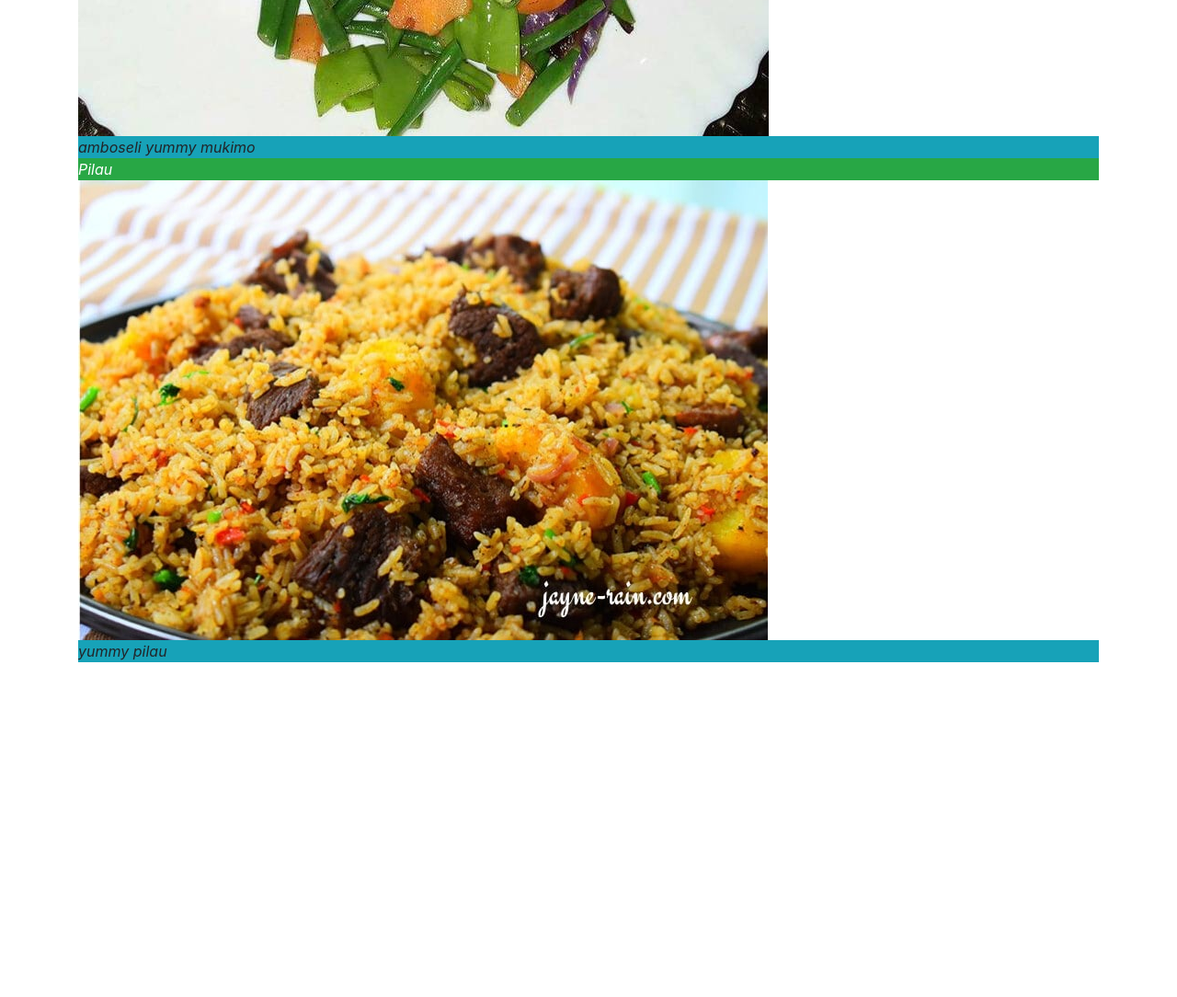
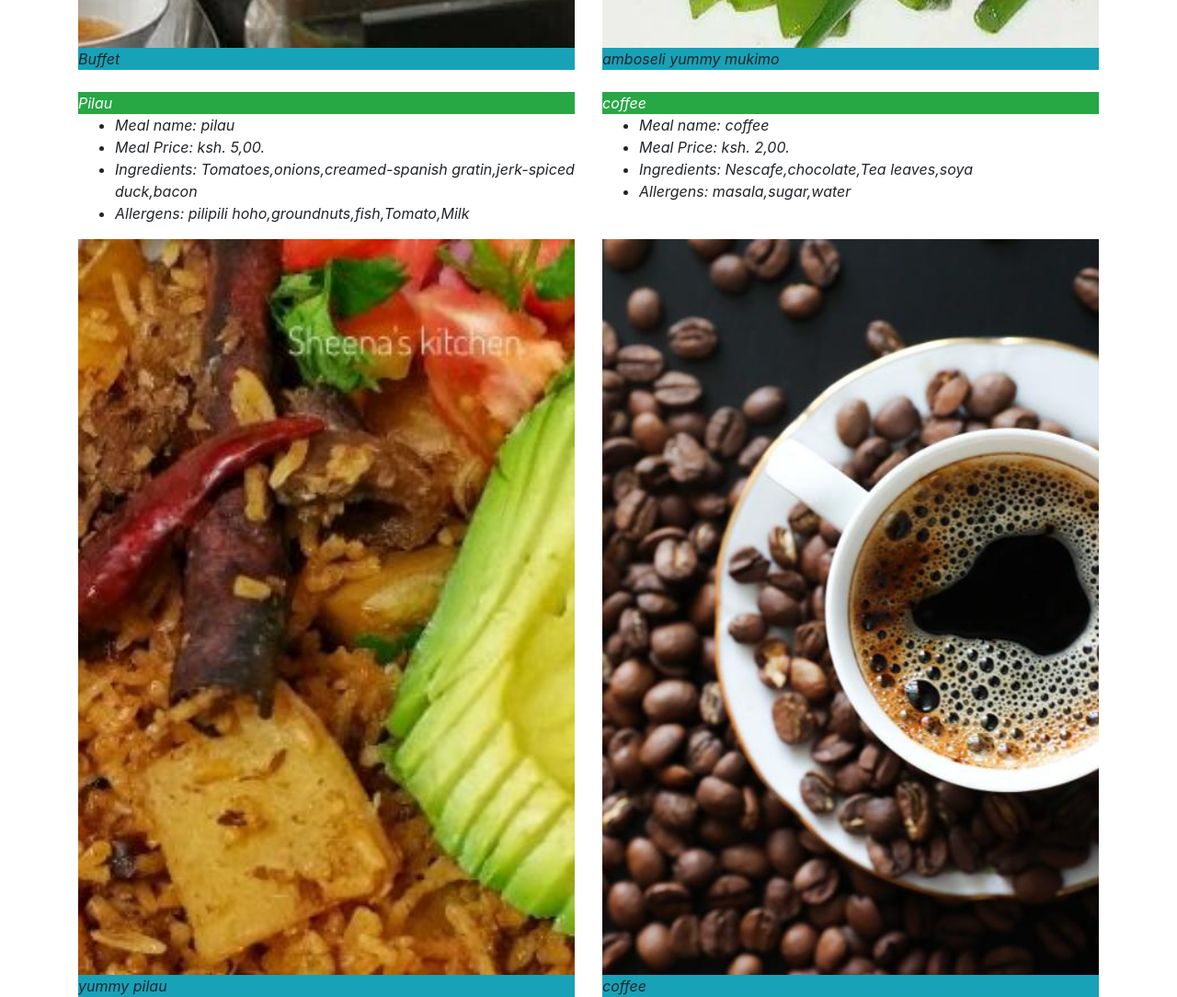
Before and after one commit to Felixatika/amboseli-catering-co, a plain HTML site: page index.html in a window 1280 px wide. Shown: the part 1260-2344 px from the top of the page at 92% size. Before the commit the page ends 1980 px from the top, so only its background shows below. Drawn offline with Linux system fonts and the light colour scheme.

Commit message:
add responsive and better images

```diff
--- a/css/styles.css
+++ b/css/styles.css
@@ -1,5 +1,6 @@
-.img {
+img {
   object-fit: cover;
-  width: 50px;
-  height: 100px;
+  width: 100%;
+  height: 100vh;
+  display: block;
 }
--- a/index.html
+++ b/index.html
@@ -12,31 +12,75 @@
          <p><em>Here your stomach is our priority..<em></em></p>
       </div>
       <p class="bg-danger">Here its a criminal offence to compromise on quality!Take a look at the various foods we offer!</p>
+      <h1 class="bg-primary">Meals offered</h1>
+
+      <div class="row">
+        <div class="col-md-6">
+
       <div class="panel panel-default">
-        <h1 class="bg-primary">Meals offered</h1>
+</div>
         <div class="panel-heading bg-success text-white">self service buffet</div>
 
         <div class="panel-body">
+          <ul>
+            <li>Meal name: Buffet</li>
+            <li>Meal Price: ksh. 1,000.</li>
+            <li>Ingredients: Tomatoes,onions,creamed-spanish gratin,jerk-spiced duck,bacon</li>
+            <li>Allergens: pilipili hoho,groundnuts,fish,Tomato,Milk</li>
+          </ul>
 
       <img src="images/catering.jpg" alt="buffet">
       <div class="panel-footer bg-info">Buffet</div>
       </div>
     </div>
+    <div class="col-md-6">
     <div class="panel panel-default">
       <div class="panel-heading bg-success text-white">Mukimo</div>
     <div class="panel-body">
-
+      <ul>
+        <li>Meal name: mukimo</li>
+        <li>Meal Price: ksh. 5,00.</li>
+        <li>Ingredients: Tomatoes,onions,creamed-spanish gratin,jerk-spiced duck,bacon</li>
+        <li>Allergens: pilipili hoho,groundnuts,fish,Tomato,Milk</li>
+      </ul>
     <img src="images/muk.jpg" alt="buffet">
-    <div class="panel-footer bg-info">amboseli yummy mukimo</div>
+    <div class="panel-footer bg-info">amboseli yummy mukimo</div><br>
+    </div>
+    </div>
     </div>
   </div>
+  <div class="row">
+    <div class="col-md-6">
   <div class="panel panel-default">
     <div class="panel-heading bg-success text-white">Pilau</div>
   <div class="panel-body">
-
-  <img src="images/pilau.jpg" alt="pilau image">
+    <ul>
+      <li>Meal name: pilau</li>
+      <li>Meal Price: ksh. 5,00.</li>
+      <li>Ingredients: Tomatoes,onions,creamed-spanish gratin,jerk-spiced duck,bacon</li>
+      <li>Allergens: pilipili hoho,groundnuts,fish,Tomato,Milk</li>
+    </ul>
+  <img src="images/pil2.jpg" alt="pilau image">
   <div class="panel-footer bg-info">yummy pilau</div>
   </div>
+  </div>
+  </div>
+
+<div class="col-md-6">
+  <div class="panel panel-default">
+  <div class="panel-heading bg-success text-white">coffee</div>
+<div class="panel-body">
+  <ul>
+    <li>Meal name: coffee</li>
+    <li>Meal Price: ksh. 2,00.</li>
+    <li>Ingredients: Nescafe,chocolate,Tea leaves,soya </li>
+    <li>Allergens: masala,sugar,water</li>
+  </ul><br>
+<img src="images/coff2.jpg" alt="coffee image">
+<div class="panel-footer bg-info">coffee</div>
+</div>
+</div>
+</div>
 </div>
   </body>
 </html>
```
Also changed, not shown: images/capu.webp (added), images/coff.jpeg (added), images/coff2.jpg (added), images/pil.jpeg (added), images/pil2.jpg (added).
